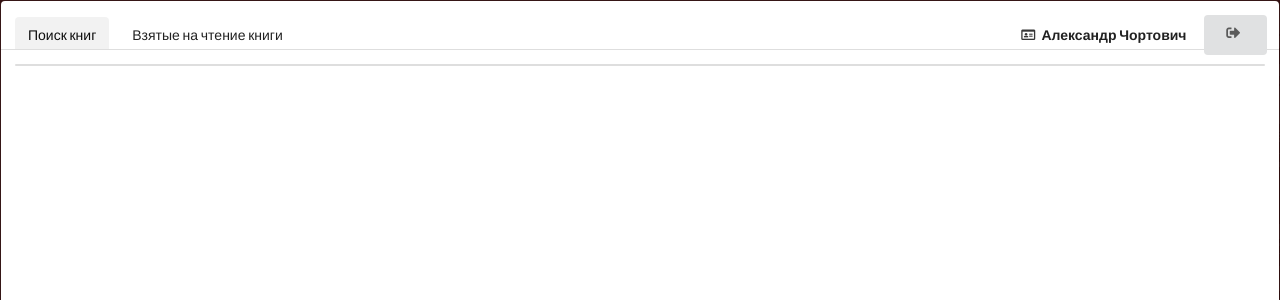
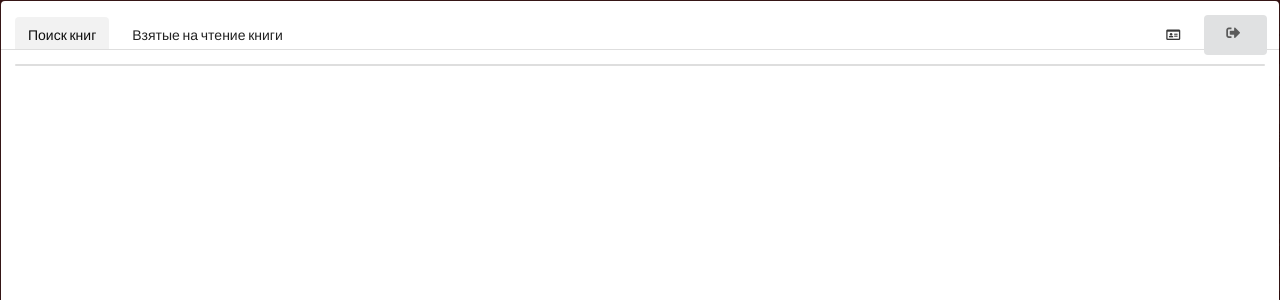
Before and after one commit to CoilNova/SecondBabylonLibrary, a Django app: page /main/search/ in a window 1280 px wide. Shown: the top 300 px of the page. Run offline with Django 3.2, Linux system fonts and the light colour scheme; data comes from the database, SQL or seed files in the repository; both versions use the stored data as it was after the commit; some libraries are stand-ins or nearby versions.

Commit message:
some changes
удаляю нахуйубунту сохраняю на всякий случай

```diff
--- a/Books/templates/Books/search.html
+++ b/Books/templates/Books/search.html
@@ -10,7 +10,7 @@
                 </a>
                 <div class="right menu">
                     <a class="item">
-                        <i class="id card outline icon"></i> <b>Александр Чортович</b>
+                        <i class="id card outline icon"></i> <b>{{ user.username }}</b>
                     </a>
                     <div class="ui vertical animated button" tabindex="0">
                         <div class="hidden content">Пока!</div>
@@ -23,7 +23,7 @@
 {% block table_content %}
 {% for book in books %}
 {% for read in reading %}
-{% if read.book_id == book.id %}
+{% if read.book_id != book.id %}
                     <tr>
                         <td class="collapsing">
                             <i class="book icon"></i> {{ book.title }} {{ book.author }}
```
Also changed, not shown: Books/migrations/0001_initial.py (added), Books/migrations/0002_auto_20201228_0721.py (added), Books/migrations/__init__.py (added), covers/2275421_detail.jpg (added), covers/2598090_detail.jpg (added), covers/2711051_detail.jpg (added), covers/2736112_detail.jpg (added), covers/2776209_detail.jpg (added), covers/4521998-statue-glitch-art-vaporwave.png (added), covers/Kabuto27s_Genin_Team.png (added), db.sqlite3.
